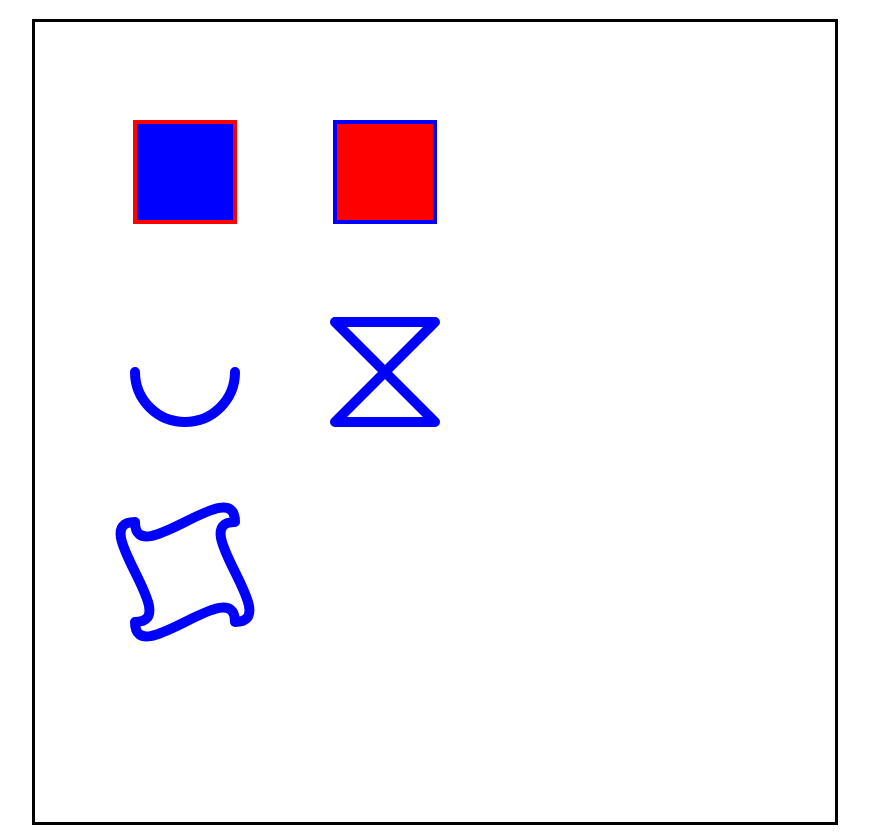
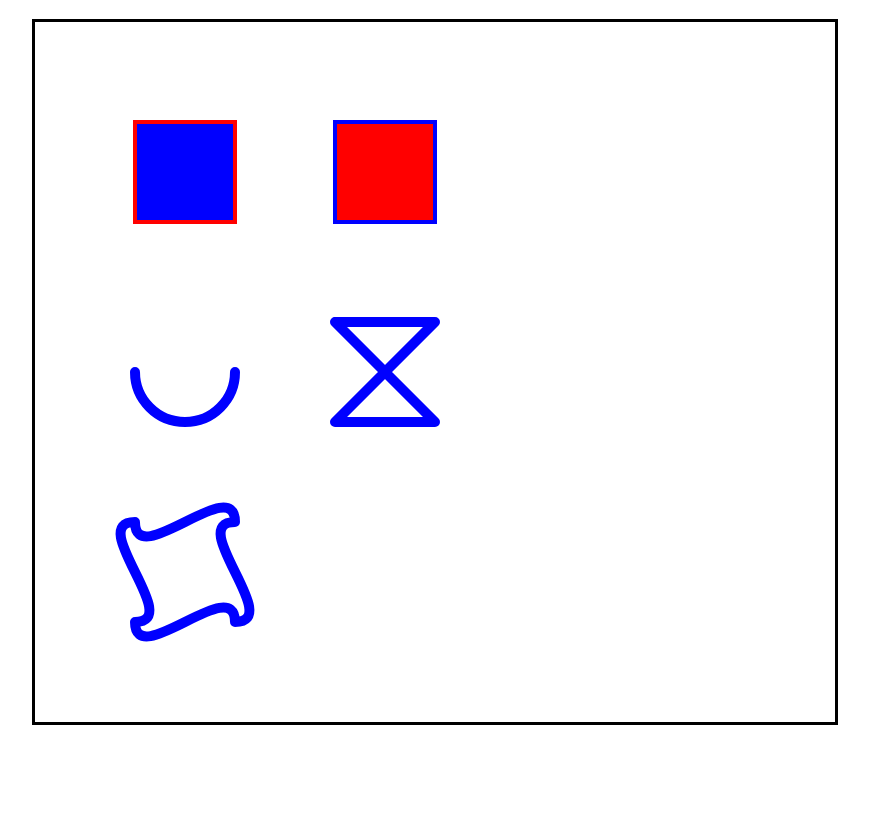
Before and after one commit to hssnadr/js-canvas-sandbox, a website built with Vite: page src/index.html in a window 1280 px wide. Shown: the part 69-902 px from the top of the page, without its empty margins (205-1074 px from the left). After the commit the page ends 802 px from the top, so only its background shows below. Built offline with nearby package versions, Linux system fonts and the light colour scheme.

Commit message:
Update index.html

```diff
--- a/src/index.html
+++ b/src/index.html
@@ -11,7 +11,7 @@
 <body>
     <div class="container">
         <h1>Base shapes</h1>
-        <canvas width="800" height="800"></canvas>
+        <canvas width="800" height="700"></canvas>
     </div>
 
     <script type="module" src="./main.js"></script>
```
